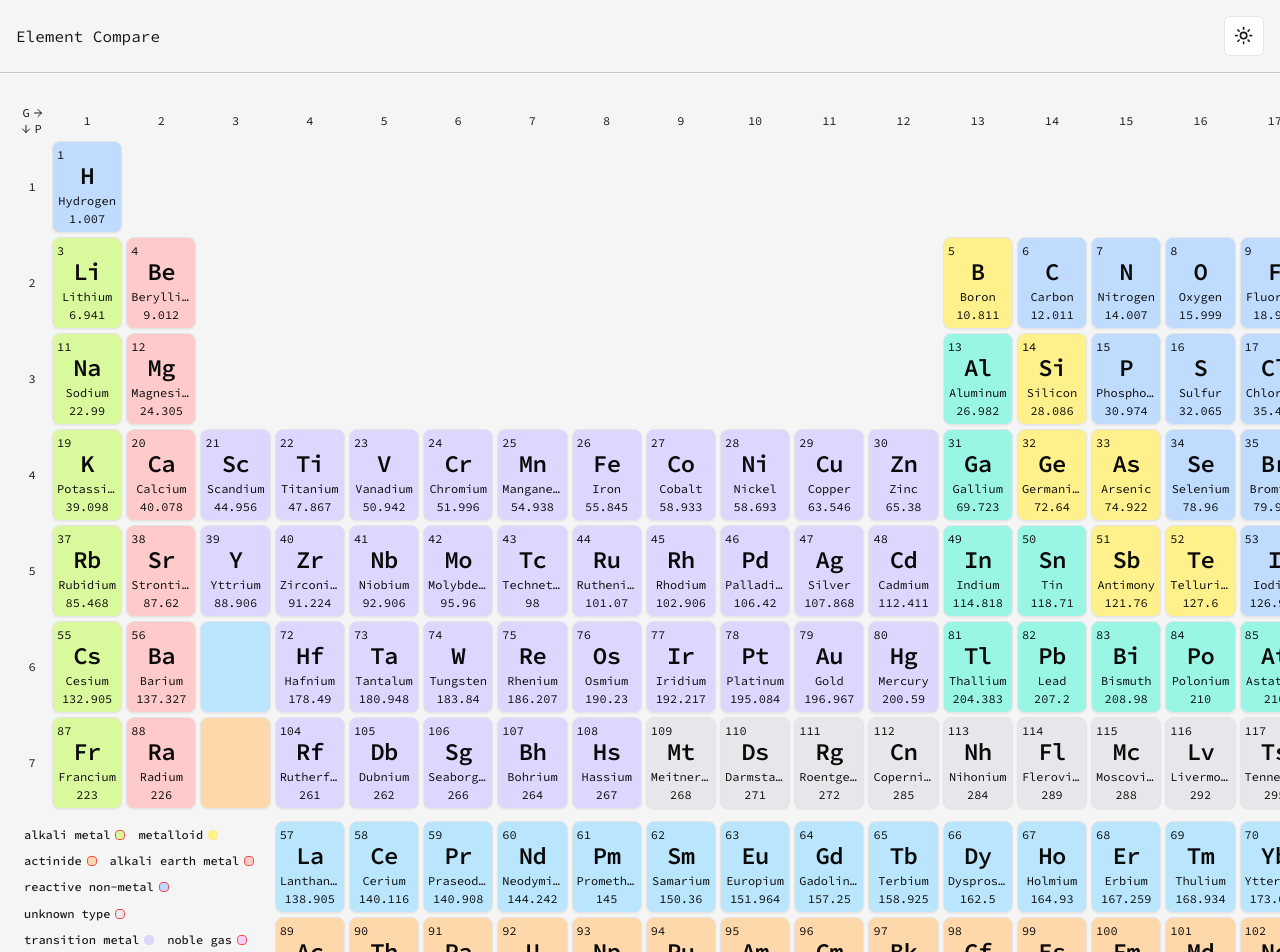
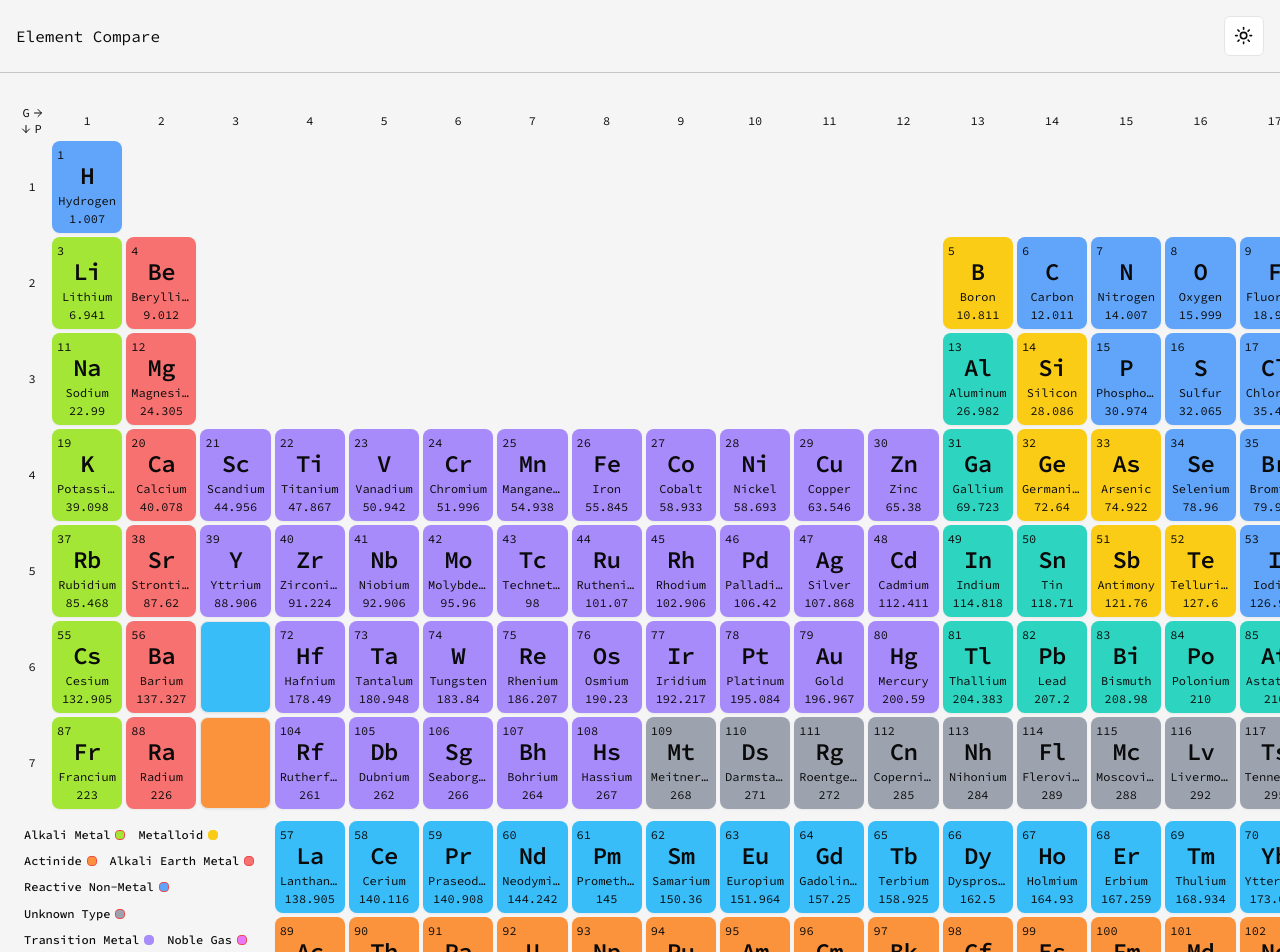
Before and after one commit to 0mppula/element-compare, a Next.js app: page / in a window 1280 px wide. Shown: the top 952 px of the page. Built offline with nearby package versions, Linux system fonts and the light colour scheme.

Commit message:
Update element colors in PeriodicTable components.

```diff
--- a/app/layout.tsx
+++ b/app/layout.tsx
@@ -18,7 +18,7 @@ export default function RootLayout({ children }: { children: React.ReactNode })
 			<body
 				className={`${cn(
 					sourceCodePro.className,
-					'text-neutral-900 dark:text-neutral-50 bg-neutral-100 dark:bg-neutral-950 antialiased'
+					'bg-neutral-100 dark:bg-neutral-950 antialiased'
 				)}`}
 			>
 				<Providers>
--- a/components/PeriodicTable/Element.tsx
+++ b/components/PeriodicTable/Element.tsx
@@ -33,25 +33,25 @@ const Element = ({ element }: ElementProps) => {
 	};
 
 	const ElementTypeColors: { [key in IElementType]: string } = {
-		'alkali metal': 'bg-lime-200 dark:bg-lime-950',
-		metalloid: 'bg-yellow-200 dark:bg-yellow-950',
-		actinide: 'bg-orange-200 dark:bg-orange-950',
-		'alkali earth metal': 'bg-red-200 dark:bg-red-950',
-		'reactive non-metal': 'bg-blue-200 dark:bg-blue-950',
-		'unknown type': 'bg-gray-200 dark:bg-gray-800',
-		'transition metal': 'bg-violet-200 dark:bg-violet-950',
-		'noble gas': 'bg-fuchsia-200 dark:bg-fuchsia-950',
-		'post-transition metal': 'bg-teal-200 dark:bg-teal-950',
-		lanthanide: 'bg-sky-200 dark:bg-sky-950',
+		'alkali metal': 'bg-lime-400 dark:bg-lime-800',
+		metalloid: 'bg-yellow-400 dark:bg-yellow-900',
+		actinide: 'bg-orange-400 dark:bg-orange-900',
+		'alkali earth metal': 'bg-red-400 dark:bg-red-800',
+		'reactive non-metal': 'bg-blue-400 dark:bg-blue-800',
+		'unknown type': 'bg-gray-400 dark:bg-gray-700',
+		'transition metal': 'bg-violet-400 dark:bg-violet-800',
+		'noble gas': 'bg-fuchsia-400 dark:bg-fuchsia-800',
+		'post-transition metal': 'bg-teal-400 dark:bg-teal-800',
+		lanthanide: 'bg-sky-400 dark:bg-sky-800',
 	};
 
 	return (
 		<Tooltip>
 			<TooltipTrigger asChild>
 				<Card
-					className={`p-1 col-span-1 ${ElementTypeColors[element.Type]} ${
-						ElementRowStarts[elementRowStart]
-					} overflow-hidden text-[12px]`}
+					className={`border-transparent p-1 col-span-1 ${
+						ElementTypeColors[element.Type]
+					} ${ElementRowStarts[elementRowStart]} overflow-hidden text-[12px] `}
 				>
 					<div>
 						<p className="flex justify-between items-center">{element.AtomicNumber}</p>
--- a/components/PeriodicTable/Legend.tsx
+++ b/components/PeriodicTable/Legend.tsx
@@ -3,6 +3,8 @@ import { Button } from '../ui/button';
 import { Squircle } from 'lucide-react';
 
 const Legend = () => {
+	const highlighted = false;
+
 	const elementTypes: IElementType[] = [
 		'alkali metal',
 		'metalloid',
@@ -17,19 +19,19 @@ const Legend = () => {
 	];
 
 	const ElementTypeColors: { [key in IElementType]: string } = {
-		'alkali metal': 'fill-lime-200 dark:fill-lime-950 text-lime-200 dark:text-lime-950',
-		metalloid: 'fill-yellow-200 dark:fill-yellow-950 text-yellow-200 dark:text-yellow-950',
-		actinide: 'fill-orange-200 dark:fill-orange-950 text-orange-200 dark:text-orange-950',
-		'alkali earth metal': 'fill-red-200 dark:fill-red-950 text-red-200 dark:text-red-950',
-		'reactive non-metal': 'fill-blue-200 dark:fill-blue-950 text-blue-200 dark:text-blue-950',
-		'unknown type': 'fill-gray-200 dark:fill-gray-800 text-gray-200 dark:text-gray-800',
+		'alkali metal': 'fill-lime-400 dark:fill-lime-800 text-lime-400 dark:text-lime-800',
+		metalloid: 'fill-yellow-400 dark:fill-yellow-900 text-yellow-400 dark:text-yellow-900',
+		actinide: 'fill-orange-400 dark:fill-orange-900 text-orange-400 dark:text-orange-900',
+		'alkali earth metal': 'fill-red-400 dark:fill-red-800 text-red-400 dark:text-red-800',
+		'reactive non-metal': 'fill-blue-400 dark:fill-blue-800 text-blue-400 dark:text-blue-800',
+		'unknown type': 'fill-gray-400 dark:fill-gray-700 text-gray-400 dark:text-gray-700',
 		'transition metal':
-			'fill-violet-200 dark:fill-violet-950 text-violet-200 dark:text-violet-950',
+			'fill-violet-400 dark:fill-violet-800 text-violet-400 dark:text-violet-800',
 		'noble gas':
-			'fill-fuchsia-200 dark:fill-fuchsia-950 text-fuchsia-200 dark:text-fuchsia-950',
+			'fill-fuchsia-400 dark:fill-fuchsia-800 text-fuchsia-400 dark:text-fuchsia-800',
 		'post-transition metal':
-			'fill-teal-200 dark:fill-teal-950 text-teal-200 dark:text-teal-950',
-		lanthanide: 'fill-sky-200 dark:fill-sky-950 text-sky-200 dark:text-sky-950',
+			'fill-teal-400 dark:fill-teal-800 text-teal-400 dark:text-teal-800',
+		lanthanide: 'fill-sky-400 dark:fill-sky-800 text-sky-400 dark:text-sky-800',
 	};
 
 	return (
@@ -37,7 +39,9 @@ const Legend = () => {
 			{elementTypes.map((type: IElementType) => (
 				<Button
 					key={`element-toggle-${type}`}
-					className="text-[12px] flex justify-center items-center gap-1 leading-3"
+					className={`text-[12px] flex justify-center items-center gap-1 leading-3 hover:underline capitalize ${
+						highlighted ? 'font-bold' : ''
+					}`}
 					variant="ghost"
 					size="xs"
 				>
--- a/components/PeriodicTable/TableGaps.tsx
+++ b/components/PeriodicTable/TableGaps.tsx
@@ -10,8 +10,8 @@ const TableGaps = ({}: TableGapsProps) => {
 	const MagnesiumAluminiumGap = <div className="col-span-10 col-start-4 row-start-4" />;
 
 	const ElementTypeColors: Pick<{ [key in IElementType]: string }, 'actinide' | 'lanthanide'> = {
-		actinide: 'bg-orange-200 dark:bg-orange-950',
-		lanthanide: 'bg-sky-200 dark:bg-sky-950',
+		actinide: 'bg-orange-400 dark:bg-orange-900',
+		lanthanide: 'bg-sky-400 dark:bg-sky-800',
 	};
 
 	// Spans the empty space that is allocated for the lanthanide and actinide elements seperator.
```
Also changed, not shown: constants/index.ts (+10 -10 lines).
